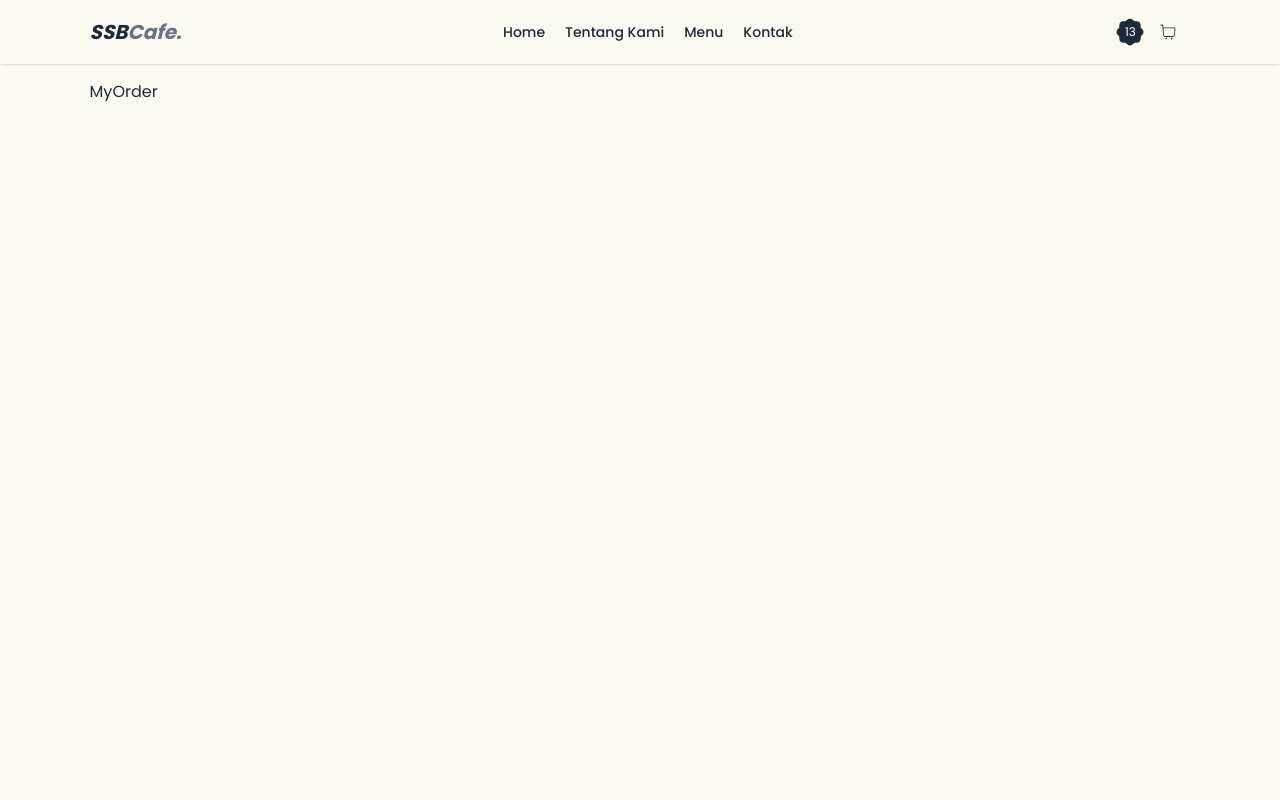
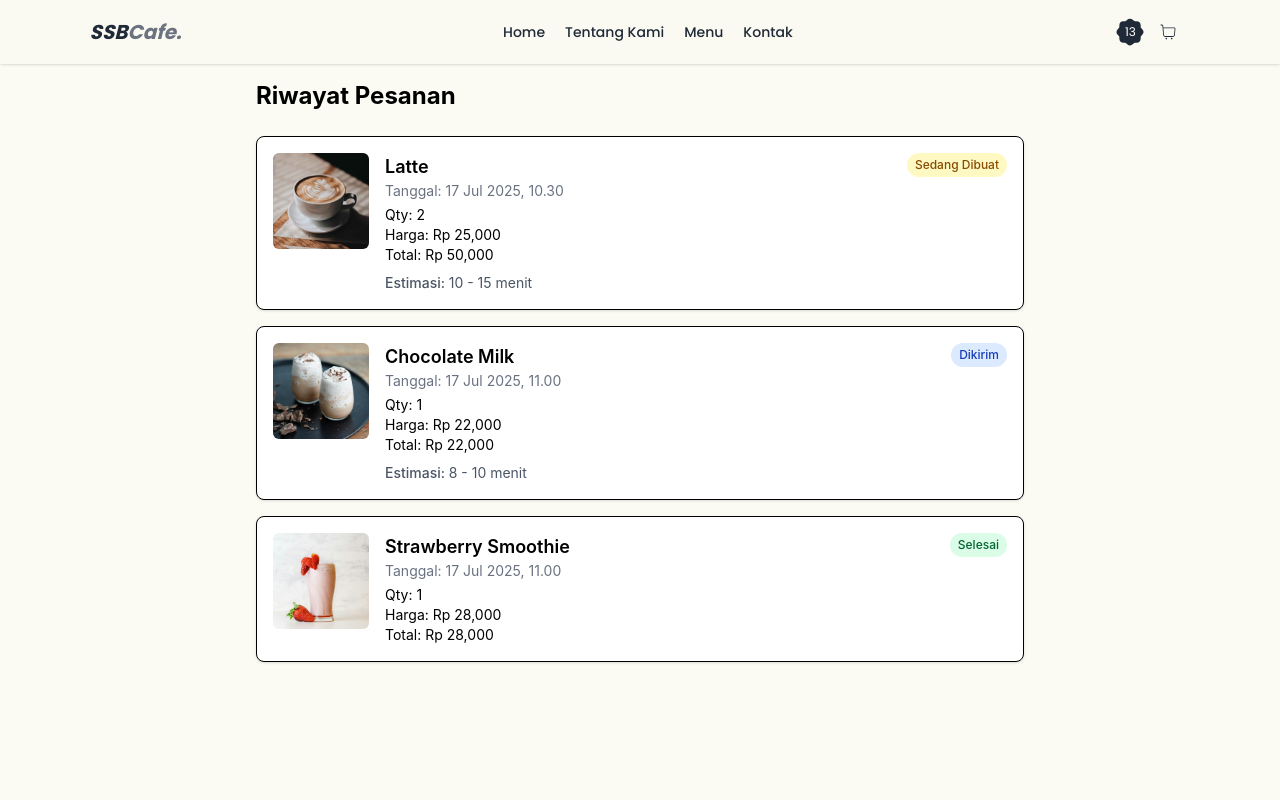
Before and after one commit to ProjectSoySauceBottle/itfest-fe, a Next.js app: page /my-order in a window 1280 px wide. Shown: the top 800 px of the page. Built offline with nearby package versions, Linux system fonts and the light colour scheme; no server answers.

Commit message:
feat: update my-order page

```diff
--- a/src/app/(public)/my-order/page.js
+++ b/src/app/(public)/my-order/page.js
@@ -1,9 +1,124 @@
-import React from "react";
+"use client";
+import Image from "next/image";
+import { useEffect, useState } from "react";
 
-export default function MyOrder() {
+export default function MyOrderPage() {
+  const notedOrders = [
+    {
+      id: 3,
+      name: "Latte",
+      image_url: "/assets/images/menu/Latte.jpg",
+      type: "coffee",
+      price: 25000,
+      total_price: 50000,
+      quantity: 2,
+      status: "sedang dibuat",
+      estimated: "10 - 15 menit",
+      orderTime: "2025-07-17T10:30:00Z",
+      deliveredAt: null,
+    },
+    {
+      id: 7,
+      name: "Chocolate Milk",
+      image_url: "/assets/images/menu/Chocolate Milk.jpg",
+      type: "non-coffee",
+      price: 22000,
+      total_price: 22000,
+      quantity: 1,
+      status: "dikirim",
+      estimated: "8 - 10 menit",
+      orderTime: "2025-07-17T11:00:00Z",
+      deliveredAt: null,
+    },
+    {
+      id: 8,
+      name: "Strawberry Smoothie",
+      image_url: "/assets/images/menu/Strawberry Smoothie.jpg",
+      type: "non-coffee",
+      price: 28000,
+      total_price: 28000,
+      quantity: 1,
+      status: "Selesai",
+      estimated: "8 - 10 menit",
+      orderTime: "2025-07-17T11:00:00Z",
+      deliveredAt: "2025-07-17T09:45:00Z",
+    },
+  ];
+
+  const [orders, setOrders] = useState([]);
+
+  useEffect(() => {
+    const paidOrders = notedOrders;
+    setOrders(paidOrders);
+  }, []);
+
   return (
-    <section className="min-h-screen bg-background text-primary font-poppins px-[7%] py-20">
-      MyOrder
+    <section className="min-h-screen bg-background flex justify-center mx-auto px-[7%] py-20">
+      <div className="max-w-3xl w-full">
+        <h1 className="text-2xl font-bold mb-6">Riwayat Pesanan</h1>
+
+        {orders.length === 0 ? (
+          <p className="text-center text-gray-500">Belum ada pesanan.</p>
+        ) : (
+          <div className="space-y-4">
+            {orders.map((item) => (
+              <div
+                key={item.id}
+                className="flex items-start gap-4 border rounded-lg p-4 shadow-sm bg-white"
+              >
+                <div className="w-24 h-24 relative">
+                  <Image
+                    src={item.image_url}
+                    alt={item.name}
+                    fill
+                    sizes="full"
+                    className="rounded-md object-cover"
+                  />
+                </div>
+                <div className="flex-1">
+                  <div className="flex justify-between items-start">
+                    <h2 className="text-lg font-semibold">{item.name}</h2>
+                    <span
+                      className={`text-xs px-2 py-1 rounded-full font-medium capitalize ${
+                        item.status === "sedang dibuat"
+                          ? "bg-yellow-100 text-yellow-800"
+                          : item.status === "dikirim"
+                          ? "bg-blue-100 text-blue-800"
+                          : "bg-green-100 text-green-800"
+                      }`}
+                    >
+                      {item.status}
+                    </span>
+                  </div>
+
+                  <p className="text-sm text-gray-500">
+                    Tanggal:{" "}
+                    {new Date(item.orderTime).toLocaleString("id-ID", {
+                      dateStyle: "medium",
+                      timeStyle: "short",
+                    })}
+                  </p>
+
+                  <div className="text-sm mt-1 flex flex-col">
+                    <span>Qty: {item.quantity}</span>
+                    <span>Harga: Rp {item.price.toLocaleString()}</span>
+                    <span>
+                      Total: Rp {(item.price * item.quantity).toLocaleString()}
+                    </span>
+                  </div>
+
+                  {item.estimated && item.status !== "Selesai" && (
+                    <p className="mt-2 text-sm text-gray-600">
+                      <span className="font-medium">Estimasi: </span>
+                      {item.estimated}
+                    </p>
+                  )}
+                </div>
+              </div>
+            ))}
+          </div>
+        )}
+      </div>
     </section>
   );
 }
```
